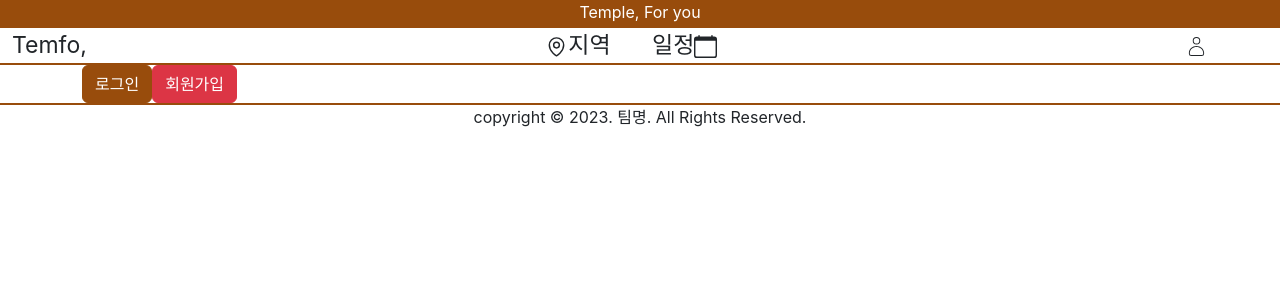
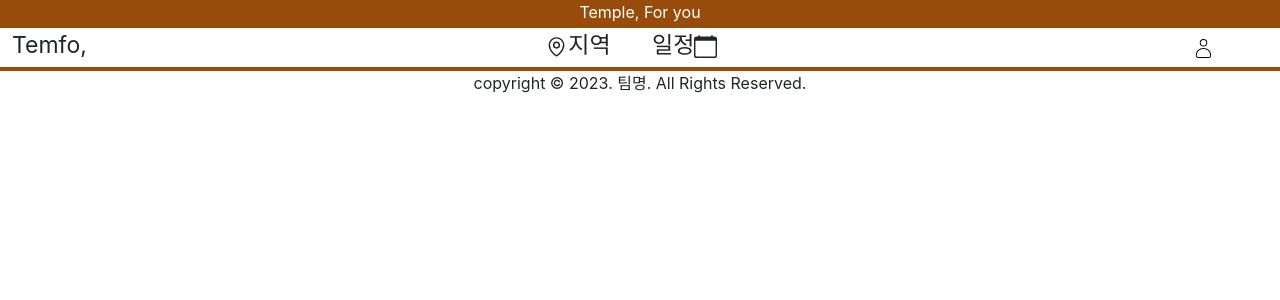
Before and after one commit to jiyoung-B/teamproject-templestay, a Next.js app: page /login in a window 1280 px wide. Shown: the top 300 px of the page. Built offline with nearby package versions, Linux system fonts and the light colour scheme.

Commit message:
아이콘으로 로그인하기

```diff
--- a/pages/layout/Nav.js
+++ b/pages/layout/Nav.js
@@ -31,7 +31,9 @@ const Nav = () => {
                     <Col md={{ span: 1, offset: 4 }}>
                         <NavLink href='/login'>
                             <NavLink>
-                                <CiUser />
+                                <button type="button" data-bs-toggle="modal" data-bs-target="#loginModal"
+                                        style={{border: "1px solid white", backgroundColor: "white"}}
+                                ><CiUser /></button>
                             </NavLink>
                         </NavLink>
                     </Col>
--- a/pages/login.js
+++ b/pages/login.js
@@ -4,12 +4,7 @@ export default function login() {
     return (
         <div>
 
-            <button type="button" className="btn btn-primary" data-bs-toggle="modal" data-bs-target="#loginModal">
-                로그인
-            </button>
-            <button type="button" className="btn btn-danger" data-bs-toggle="modal" data-bs-target="#joinModal">
-                회원가입
-            </button>
+
 
             {/*login modal*/}
             <div className="modal fade" id="loginModal" tabIndex="-1" aria-labelledby="loginModalLabel" aria-hidden="true" >
```
